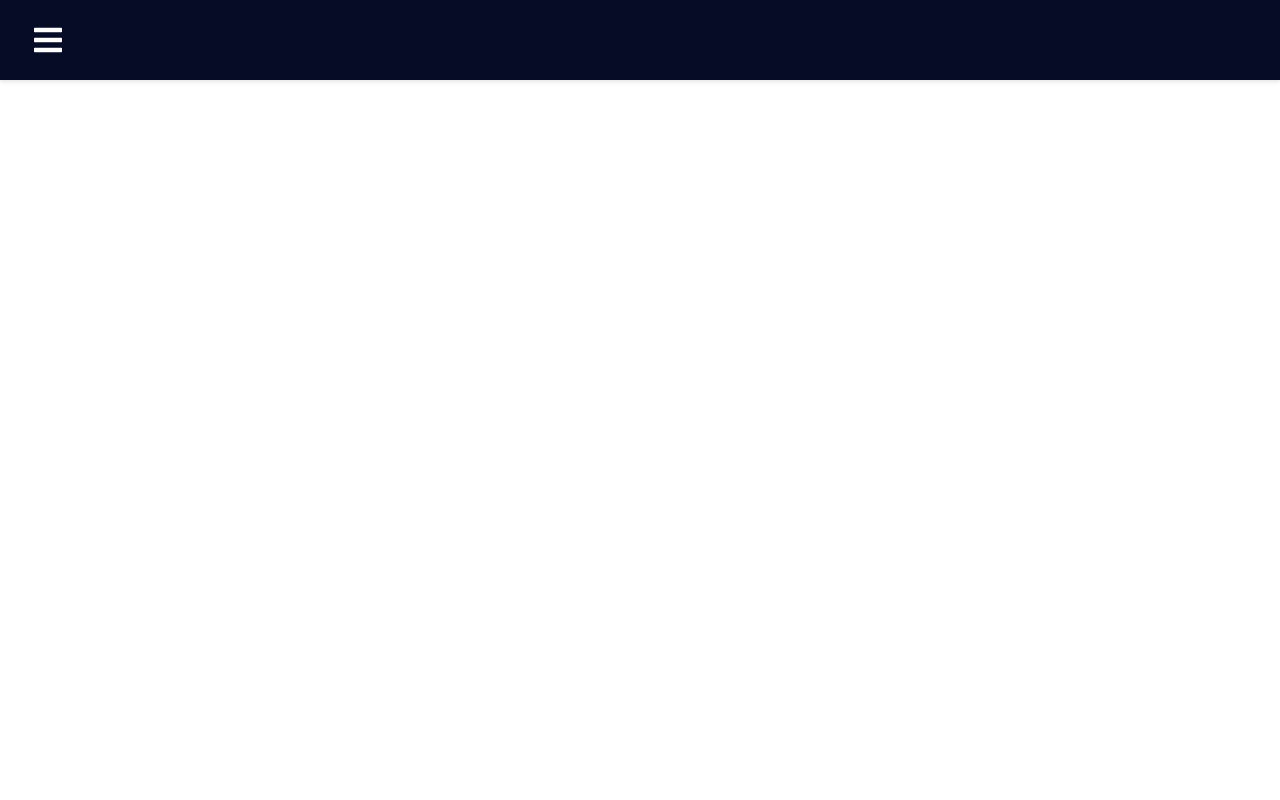
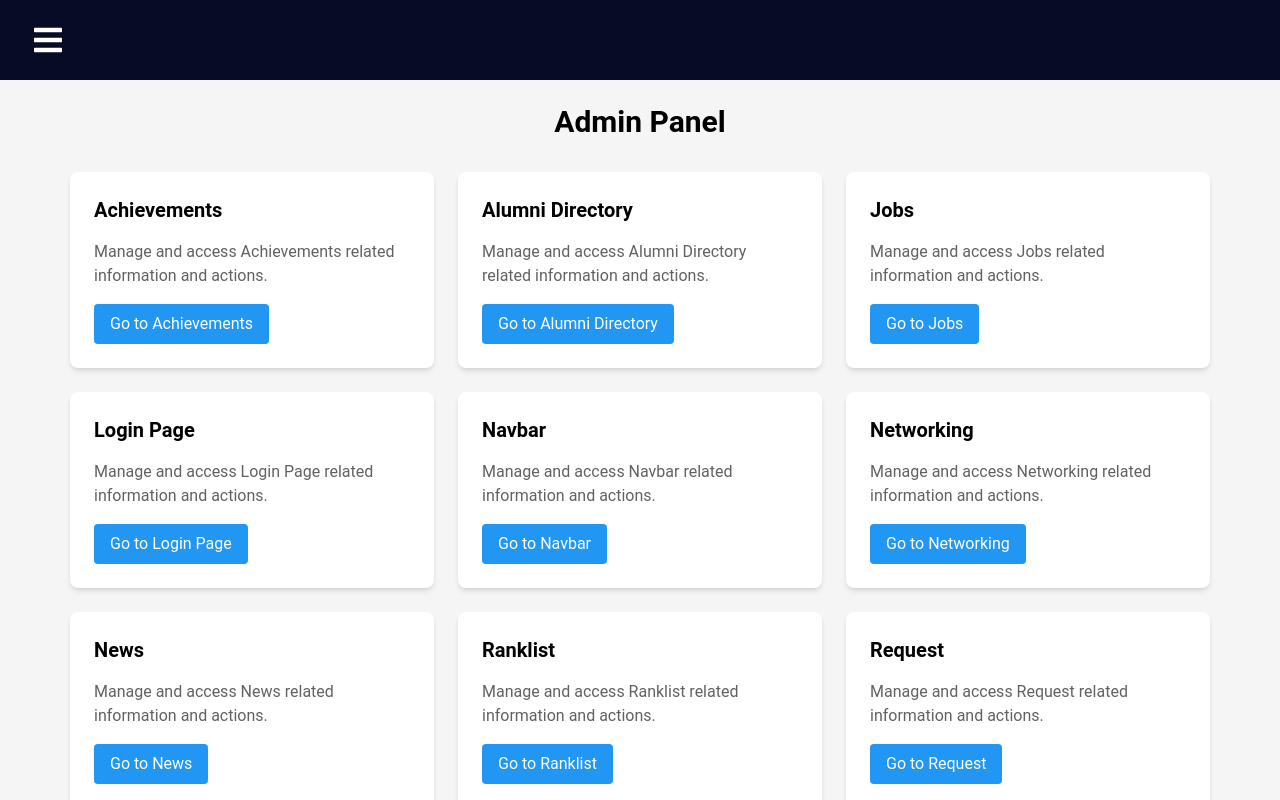
Before and after one commit to tanmayGypt/Alumini_database_frontend, a React (Vite) app: page /admin in a window 1280 px wide. Shown: the top 800 px of the page. Built offline with nearby package versions, Linux system fonts and the light colour scheme.

Commit message:
done boss

```diff
--- /dev/null
+++ b/src/Admin_panel/Pages_component/HomePage.jsx
@@ -0,0 +1,38 @@
+import React from 'react';
+
+const HomePage = () => {
+  const sections = [
+    { name: "Achievements", path: "/achievements" },
+    { name: "Alumni Directory", path: "/alumni-directory" },
+    { name: "Jobs", path: "/jobs" },
+    { name: "Login Page", path: "/login" },
+    { name: "Navbar", path: "/navbar" },
+    { name: "Networking", path: "/networking" },
+    { name: "News", path: "/news" },
+    { name: "Ranklist", path: "/ranklist" },
+    { name: "Request", path: "/request" },
+    { name: "Students", path: "/students" },
+  ];
+
+  return (
+    <div className="min-h-screen bg-gray-100 p-6">
+      <div className="container mx-auto">
+        <h1 className="text-3xl font-bold text-center mb-8">Admin Panel</h1>
+
+        <div className="grid grid-cols-1 md:grid-cols-2 lg:grid-cols-3 gap-6">
+          {sections.map((section) => (
+            <div key={section.name} className="bg-white shadow-md rounded-lg p-6 hover:shadow-xl transition-shadow duration-300">
+              <h2 className="text-xl font-semibold mb-4">{section.name}</h2>
+              <p className="text-gray-700 mb-4">Manage and access {section.name} related information and actions.</p>
+              <a href={section.path} className="inline-block px-4 py-2 bg-blue-500 text-white rounded hover:bg-blue-600 transition-colors duration-300">
+                Go to {section.name}
+              </a>
+            </div>
+          ))}
+        </div>
+      </div>
+    </div>
+  );
+};
+
+export default HomePage;
--- a/src/App.jsx
+++ b/src/App.jsx
@@ -58,6 +58,7 @@ import RegisteredCandidates from "./Page-Components/Registered-Candidates/Card";
 import VerifyOTP from "./Page/VerifyOTP";
 import ProtectedRoute from "./util/ProtectedRoute";
 import { AuthProvider } from "./Context/AuthContext";
+import HomePage from "./Admin_panel/Pages_component/HomePage";
 
 function App() {
   const location = useLocation();
@@ -81,6 +82,7 @@ function App() {
       <>
         <Navbar1 />
         <Routes>
+          <Route path="/admin" element={<HomePage />} />
           <Route path="/admin/Achievements" element={<Achievements />} />
           <Route path="/admin/AlumniDirectory" element={<AlumniDirectory />} />
           <Route path="/admin/Networking" element={<Networking />} />
```
